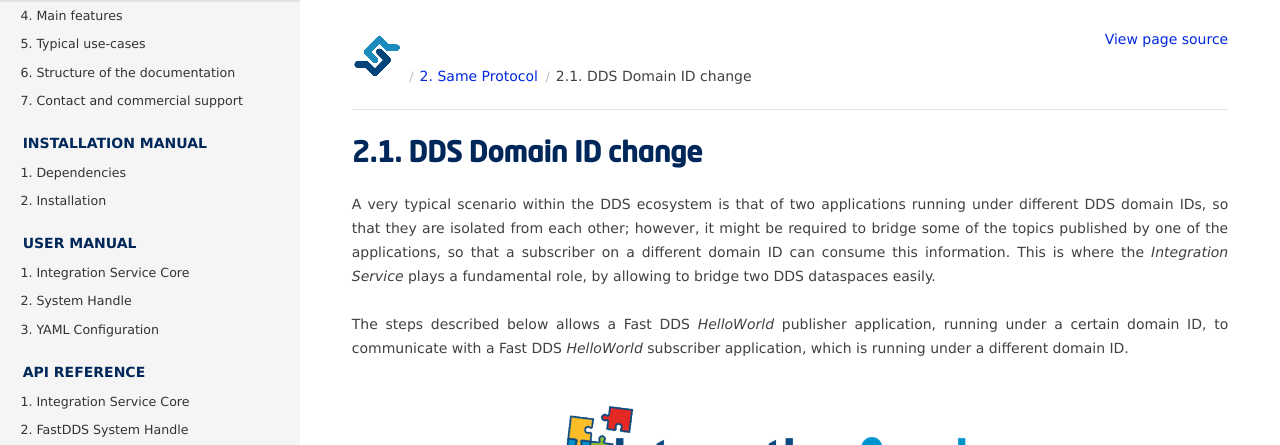
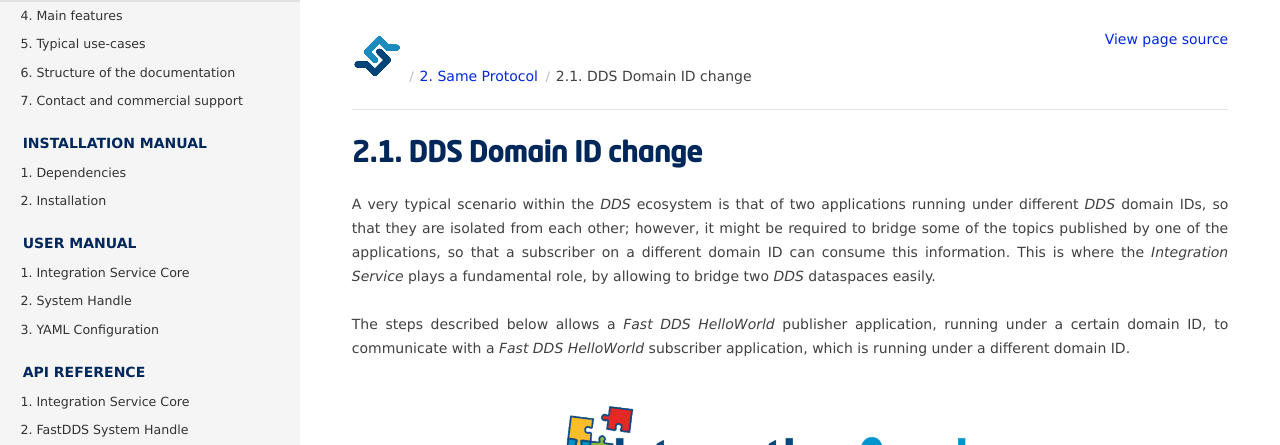
Before and after one commit to eProsima/Integration-Service-docs, a Sphinx documentation site: the page built from docs/examples/same_protocol/dds_change_domain.rst, in a window 1280 px wide and 900 px high. Shown: the top 445 px of the window. Built offline with Sphinx 7.4.7 and the Read the Docs theme 2.0.0, drawn with Linux system fonts in a browser that asks for light colours; some of the changed text lies outside the part shown.

```diff
--- a/docs/examples/different_protocols/pubsub/dds-ros2.rst
+++ b/docs/examples/different_protocols/pubsub/dds-ros2.rst
@@ -44,7 +44,7 @@ Also, to get this example working, the following requirements must be met:
   :code:`DDSHelloWorld` example working.
   This example can be found in the main *Integration Service* repository, under the
   `examples/utils/dds/DDSHelloWorld <https://github.com/eProsima/Integration-Service/tree/main/examples/utils/dds/DDSHelloWorld>`_ folder;
-  to compile it, you can either compile the whole *Integration Service* project using :code:`colcon` with the CMake flag
+  to compile it, you can either compile the whole *Integration Service* project using :code:`colcon` with the *CMake* flag
   :code:`BUILD_EXAMPLES` enabled; or execute the following steps:
 
   .. code-block:: bash
--- a/docs/examples/same_protocol/dds_change_domain.rst
+++ b/docs/examples/same_protocol/dds_change_domain.rst
@@ -3,13 +3,13 @@
 DDS Domain ID change
 ====================
 
-A very typical scenario within the DDS ecosystem is that of two applications running under different DDS domain IDs,
+A very typical scenario within the *DDS* ecosystem is that of two applications running under different *DDS* domain IDs,
 so that they are isolated from each other; however, it might be required to bridge some of the topics
 published by one of the applications, so that a subscriber on a different domain ID can consume this information.
-This is where the *Integration Service* plays a fundamental role, by allowing to bridge two DDS dataspaces easily.
+This is where the *Integration Service* plays a fundamental role, by allowing to bridge two *DDS* dataspaces easily.
 
-The steps described below allows a Fast DDS *HelloWorld* publisher  application,
-running under a certain domain ID, to communicate with a Fast DDS *HelloWorld* subscriber application,
+The steps described below allows a *Fast DDS HelloWorld* publisher  application,
+running under a certain domain ID, to communicate with a *Fast DDS HelloWorld* subscriber application,
 which is running under a different domain ID.
 
 .. image:: images/dds_domains.png
@@ -59,7 +59,7 @@ Deployment
 Below we explain how to deploy an example of this use case. To do so, open three terminals:
 
 * In the first terminal, execute the :code:`DDSHelloWorld` example, as a subscriber running under
-  DDS domain ID **3** and subscribed to the topic :code:`hello_domain_3`:
+  *DDS* domain ID **3** and subscribed to the topic :code:`hello_domain_3`:
 
   .. code-block:: bash
 
@@ -67,7 +67,7 @@ Below we explain how to deploy an example of this use case. To do so, open three
       ./DDSHelloWorld -m subscriber -n hello_domain_3 -d 3
 
 * In the second terminal, execute the :code:`DDSHelloWorld` example, as a publisher running under
-  DDS domain ID **5** and publishing data to the topic :code:`hello_domain_3`:
+  *DDS* domain ID **5** and publishing data to the topic :code:`hello_domain_3`:
 
   .. code-block:: bash
 
--- a/docs/examples/same_protocol/ros2_change_domain.rst
+++ b/docs/examples/same_protocol/ros2_change_domain.rst
@@ -4,10 +4,10 @@ ROS 2 Domain ID change
 ======================
 
 A very typical scenario within the *ROS 2* ecosystem is that of two applications running
-under different ROS 2 domain IDs, so that they are isolated from each other;
+under different *ROS 2* domain IDs, so that they are isolated from each other;
 however, it might be required to bridge some of the published topics by the first application,
 so that a subscriber on the second application, running on a different domain ID can consume this information.
-This is where the *Integration Service* plays a fundamental role, by allowing to bridge two ROS 2 dataspaces easily.
+This is where the *Integration Service* plays a fundamental role, by allowing to bridge two *ROS 2* dataspaces easily.
 
 The steps described below allow a *ROS 2* publisher application, running under a certain domain ID,
 to communicate with a *ROS 2* subscriber (echo) application, which is running under a different domain ID.
```
Also changed, not shown: docs/examples/different_protocols/pubsub/fiware-ros2.rst (+8 -8 lines).
